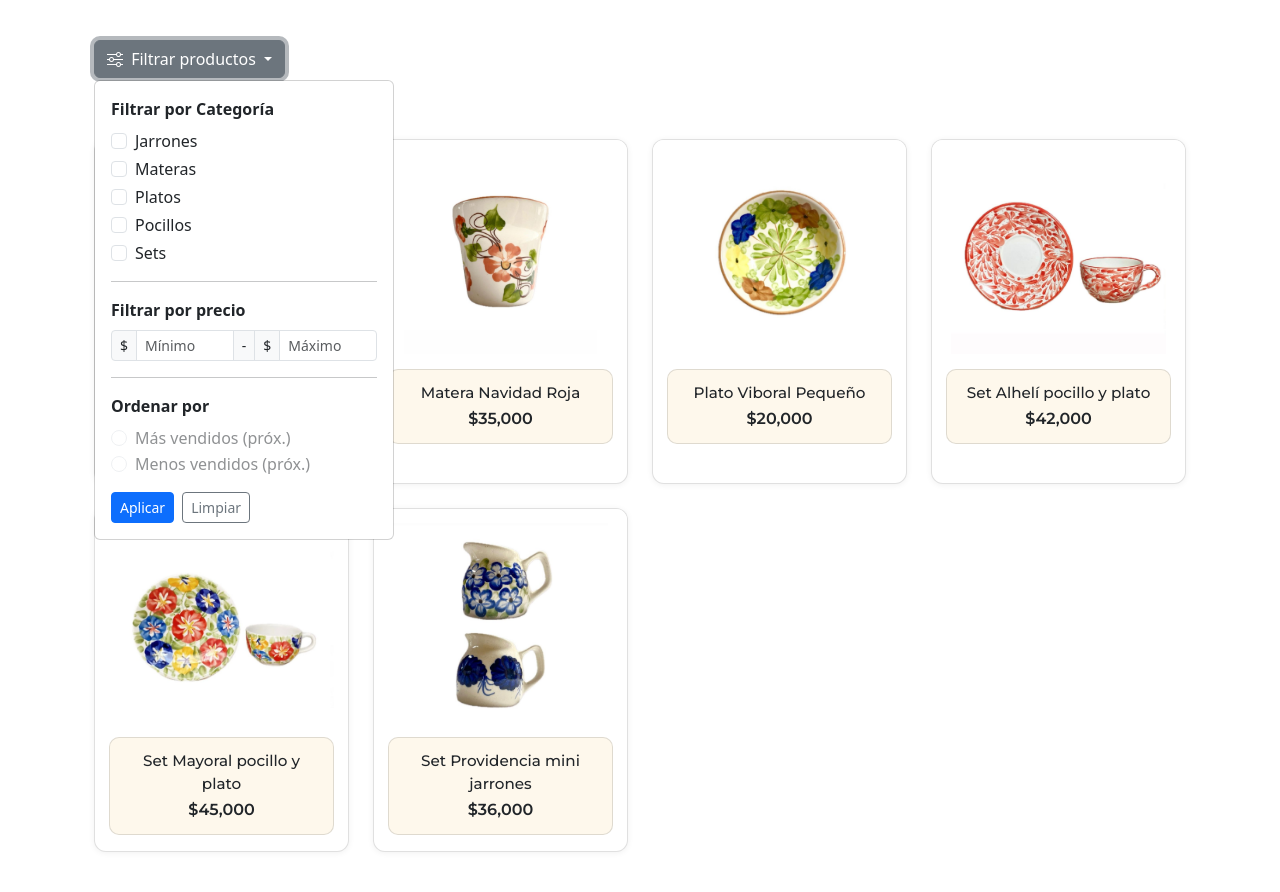
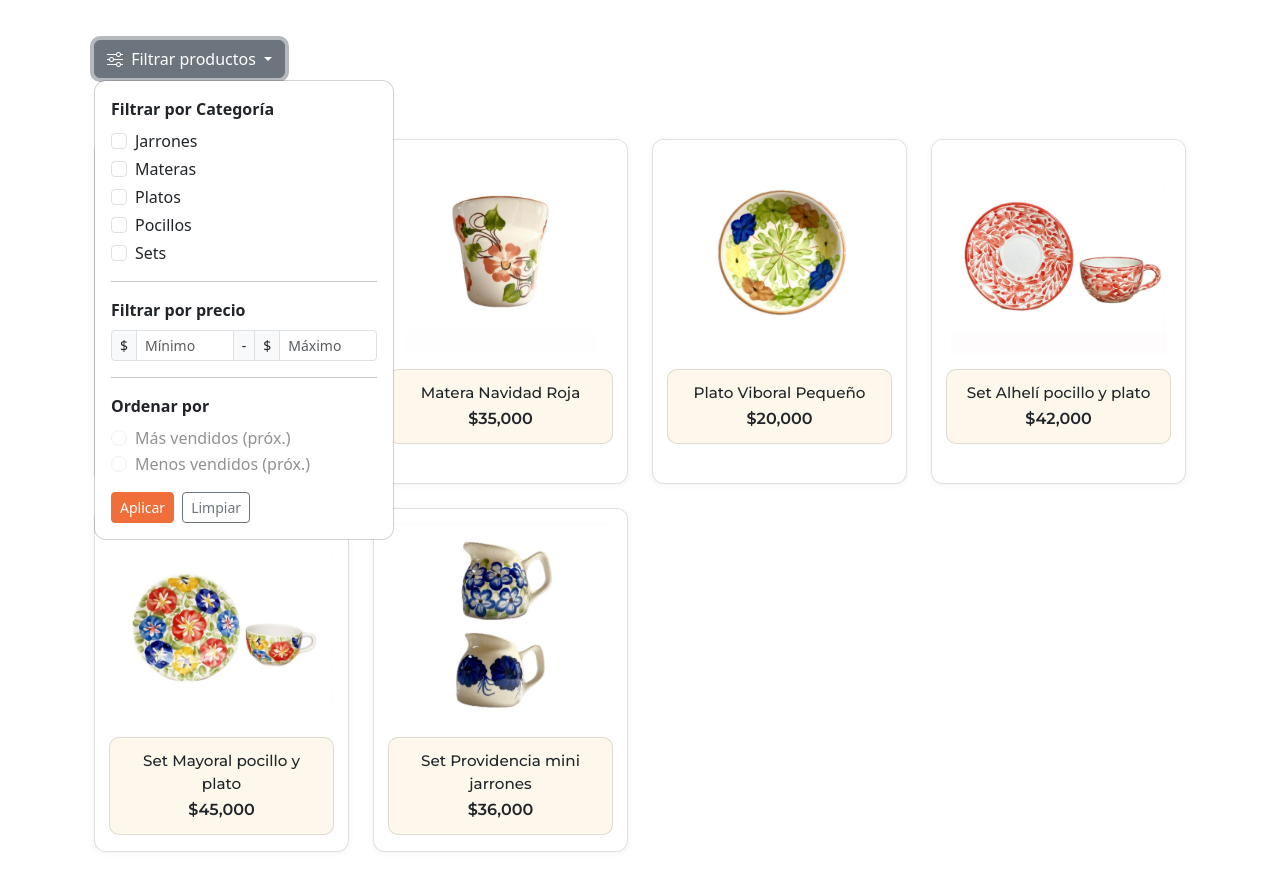
Before and after one commit to Maocampog1/Barrovivo, a Django app: page / in a window 1280 px wide, after a click on "Filtrar productos". Shown: the part 91-983 px from the top of the page. Run offline with Django 4.2, Linux system fonts and the light colour scheme; data comes from the database, SQL or seed files in the repository.

Commit message:
style(ui): aplicar color de marca (#EF6E3A) y botón de filtros en gris

```diff
--- a/static/tema.css
+++ b/static/tema.css
@@ -109,3 +109,47 @@
 @media (min-width: 992px){
   .detalle-producto{ padding-top:4rem; }
 }
+
+/* Ajustes mínimos para el dropdown de filtros */
+.dropdown-menu{ border-radius: 12px; }
+
+
+/* ===== Tema naranja BARROVIVO ===== */
+:root{
+  --bs-primary: #EF6E3A;
+  --bs-primary-rgb: 239,110,58;
+  --bs-link-color: #EF6E3A;
+  --bs-link-hover-color: #d55f30;
+}
+
+/* Botón primario (Aplicar) */
+.btn-primary{
+  --bs-btn-color:#fff;
+  --bs-btn-bg:#EF6E3A;
+  --bs-btn-border-color:#EF6E3A;
+  --bs-btn-hover-bg:#d55f30;
+  --bs-btn-hover-border-color:#d55f30;
+  --bs-btn-focus-shadow-rgb: var(--bs-primary-rgb);
+  --bs-btn-active-bg:#c9562c;
+  --bs-btn-active-border-color:#c9562c;
+}
+
+/* Checkboxes / radios en naranja */
+.form-check-input{
+  accent-color:#EF6E3A;               /* soporte moderno */
+}
+.form-check-input:checked{
+  background-color:#EF6E3A;           /* fallback Bootstrap */
+  border-color:#EF6E3A;
+}
+.form-check-input:focus{
+  border-color: rgba(239,110,58,.45);
+  box-shadow:0 0 0 .2rem rgba(239,110,58,.25);
+}
+
+/* Inputs/Select focus en naranja */
+.form-control:focus,
+.form-select:focus{
+  border-color: rgba(239,110,58,.45);
+  box-shadow:0 0 0 .2rem rgba(239,110,58,.25);
+}
```
